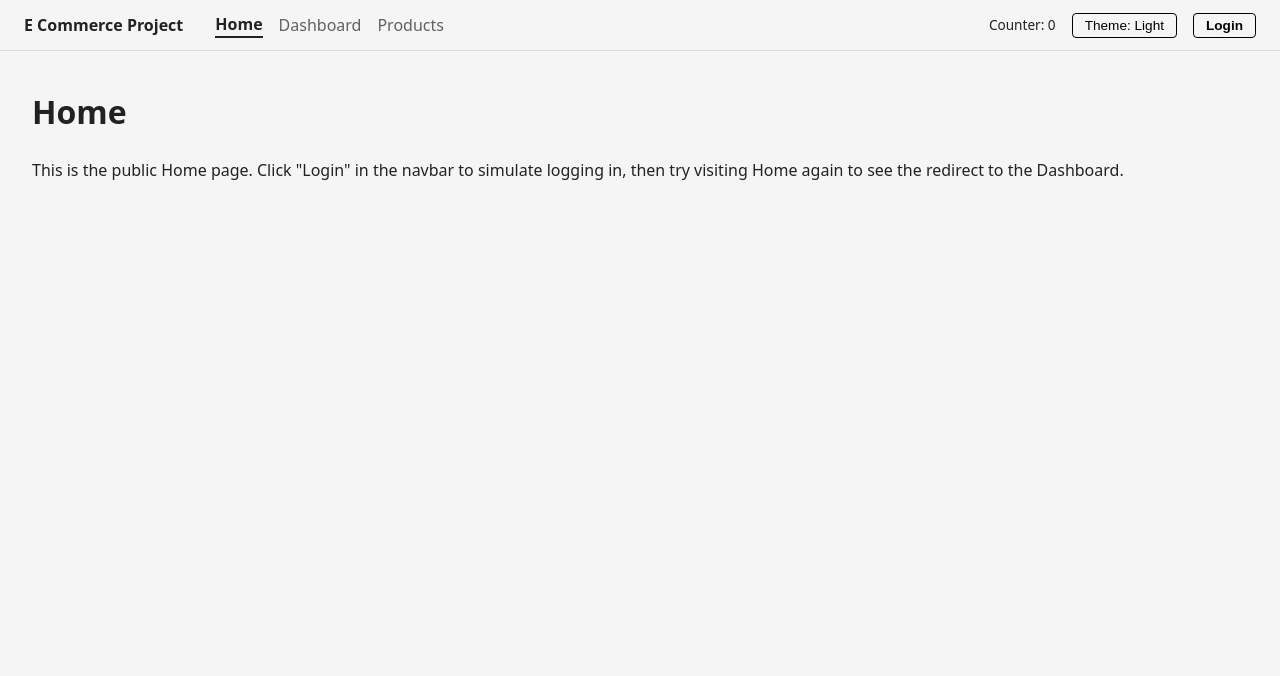
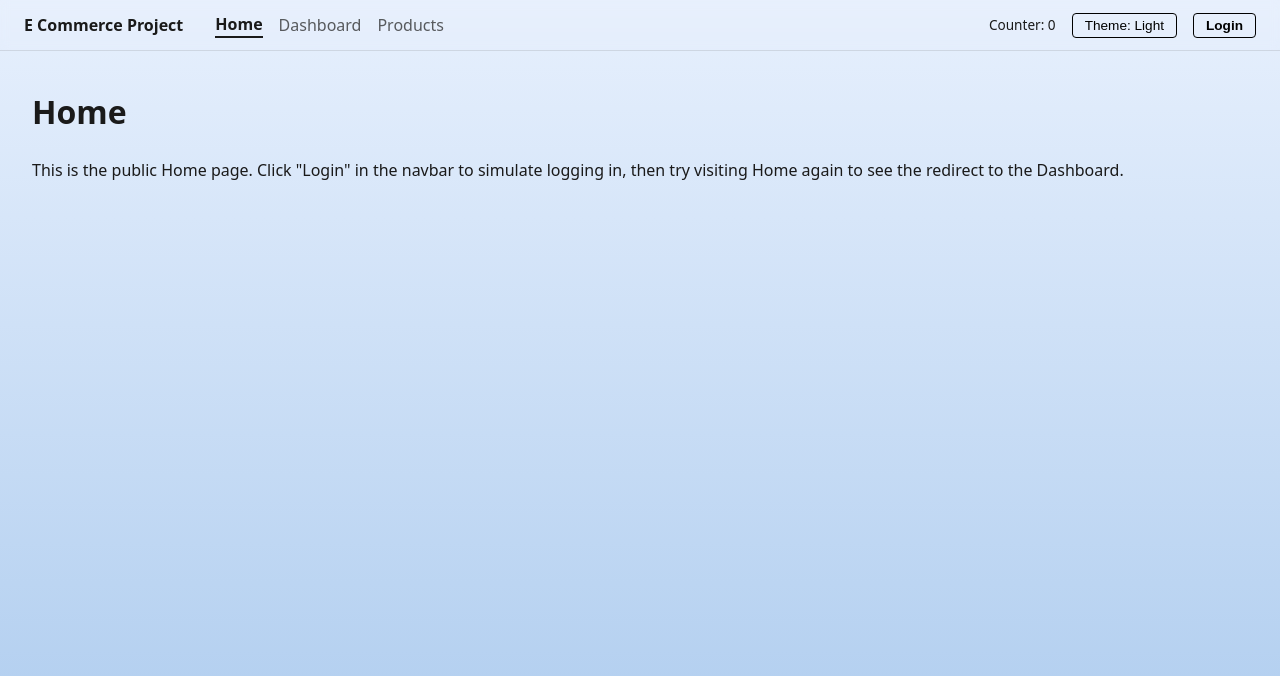
Before and after one commit to w3villa-kunj-bhatia/E_Commerce_Proj, a React (Vite) app: page / in a window 1280 px wide. Shown: the top 676 px of the page. Built offline with nearby package versions, Linux system fonts and the light colour scheme.

Commit message:
global theme updates

```diff
--- a/src/index.css
+++ b/src/index.css
@@ -11,13 +11,15 @@ body {
 
 /* Themes */
 .theme-light {
-  background-color: #f5f5f5;
-  color: #222;
+  background-image: linear-gradient(to top, #accbee 0%, #e7f0fd 100%);
+  color: #1a1a1a;
+  min-height: 100vh;
 }
 
 .theme-dark {
-  background-color: #111;
-  color: #f5f5f5;
+  background-image: linear-gradient(to top, #0e5ca6 0%, #11111a 100%);
+  color: #ffffff;
+  min-height: 100vh;
 }
 
 /* Layout */
```
